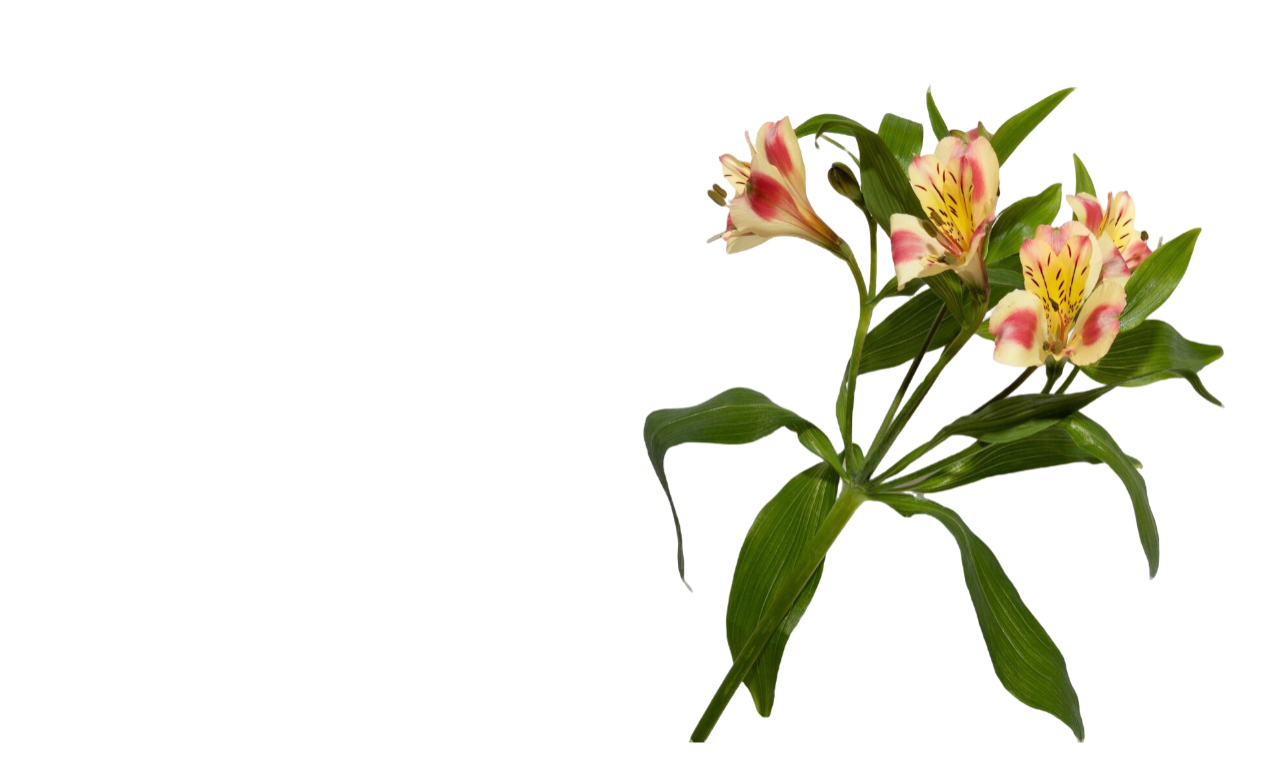
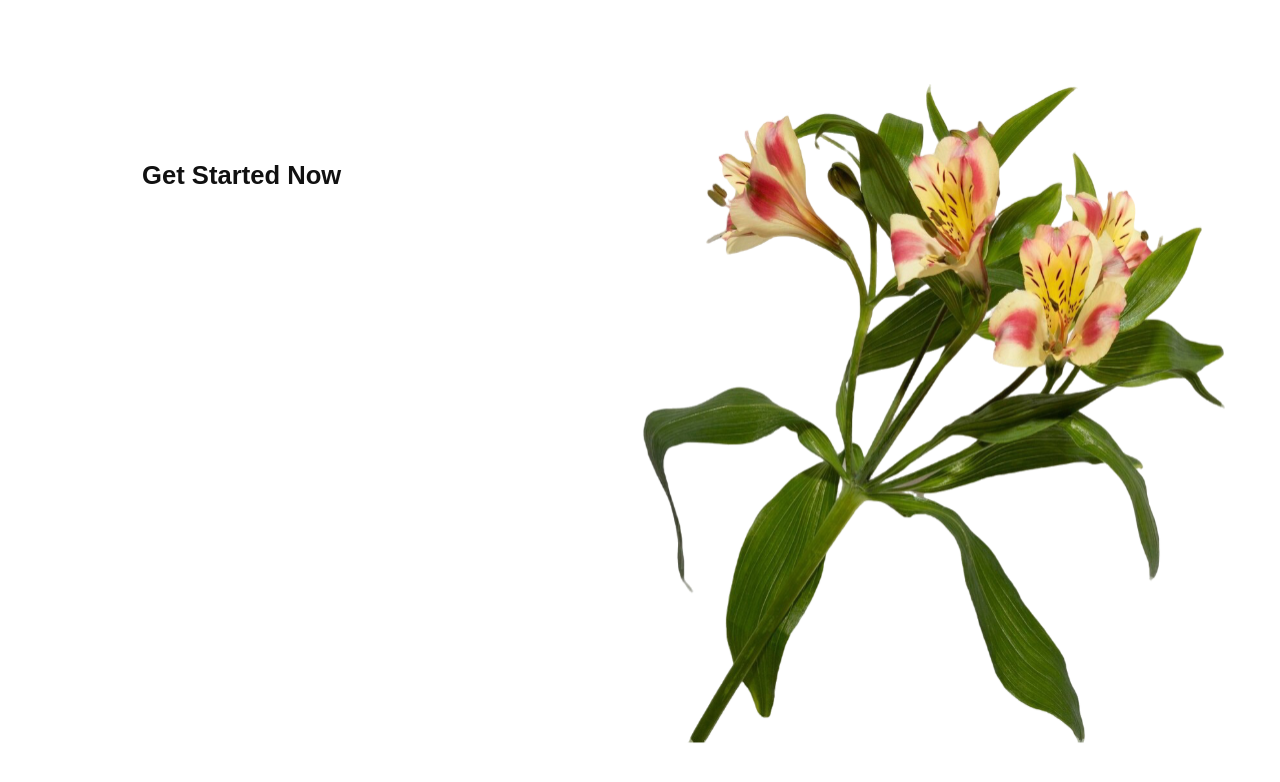
Before and after one commit to wgultiano/appdev1-final-practical-exam, a React (Vite) app: page / in a window 1280 px wide. Shown: the top 782 px of the page. Built offline with nearby package versions, Linux system fonts and the light colour scheme.

Commit message:
Add Sign Up page title

```diff
--- a/src/components/SignUp.jsx
+++ b/src/components/SignUp.jsx
@@ -4,7 +4,9 @@ import styles from './SignUp.module.css'
 function SignUp() {
   return (
     <main className={styles.page}>
-      <section className={styles.left} aria-hidden="true" />
+      <section className={styles.left}>
+        <h1 className={styles.title}>Get Started Now</h1>
+      </section>
       <section className={styles.right}>
         <img className={styles.flower} src={flower} alt="Pink and yellow flowers" />
       </section>
--- a/src/components/SignUp.module.css
+++ b/src/components/SignUp.module.css
@@ -8,7 +8,20 @@
 }
 
 .left {
+  position: relative;
   min-width: 0;
+}
+
+.title {
+  position: absolute;
+  top: 20%;
+  left: 22.2%;
+  margin: 0;
+  color: #111;
+  font-family: Arial, Helvetica, sans-serif;
+  font-size: clamp(16px, 2vw, 32px);
+  font-weight: 600;
+  line-height: 1.25;
 }
 
 .right {
```
Also changed, not shown: gultiano-signup-title.png (added).
